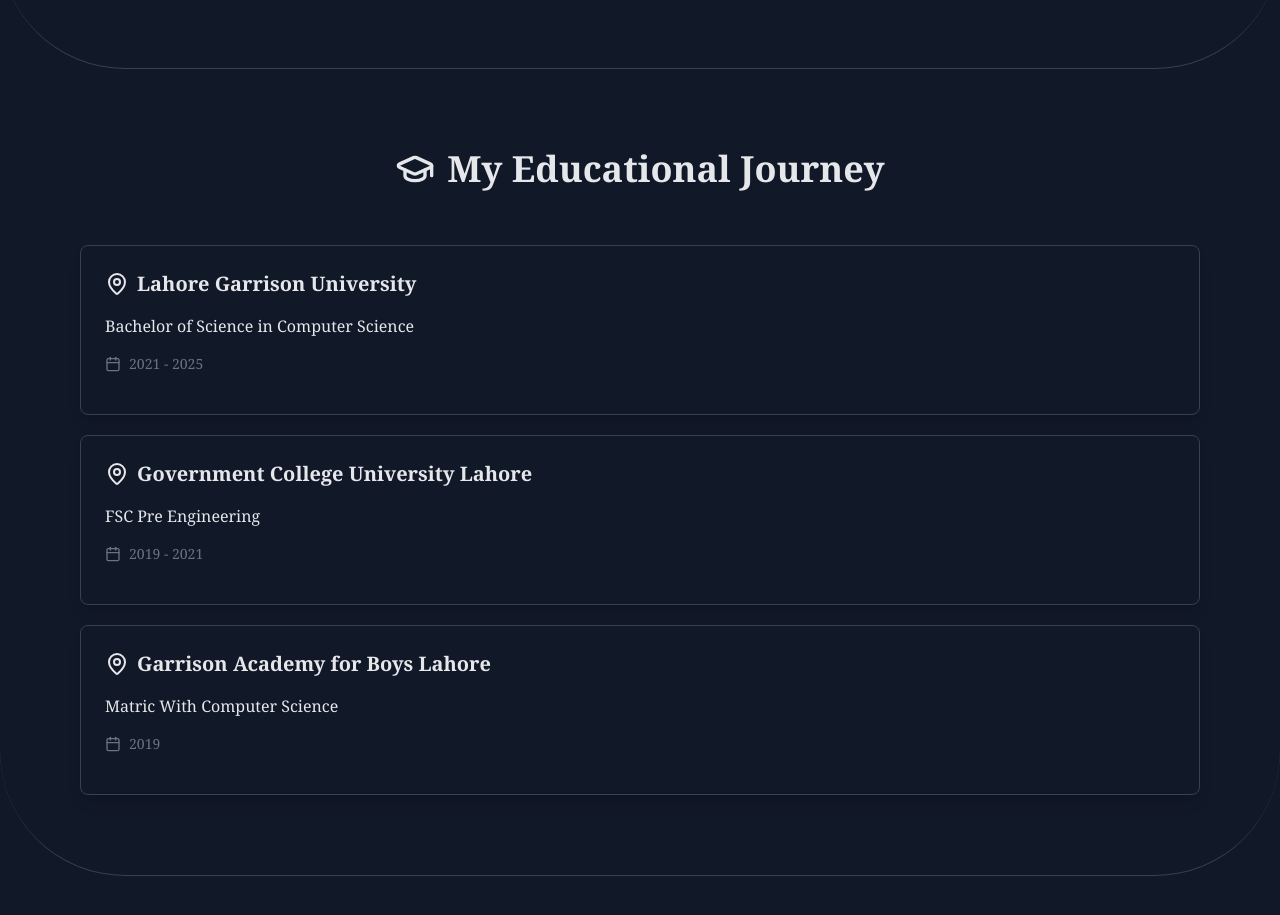
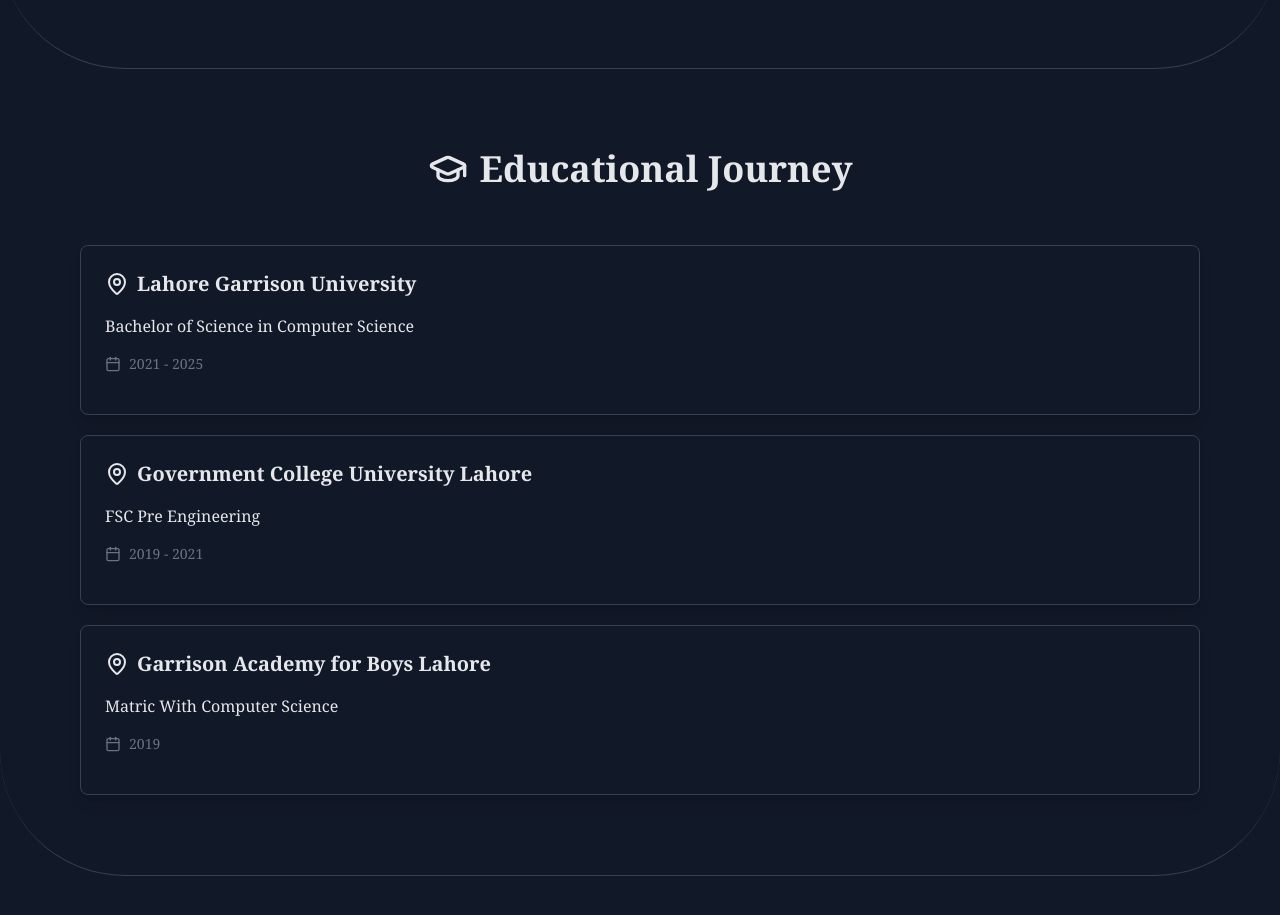
Before and after one commit to IamHamzaAziz/mern-portfolio, a React (Vite) app in the folder frontend/: page / in a window 1280 px wide. Shown: the part 1652-2567 px from the top of the page. Built offline with nearby package versions, Linux system fonts and the light colour scheme.

Commit message:
changed heading in education section

```diff
--- a/frontend/src/sections/Education.jsx
+++ b/frontend/src/sections/Education.jsx
@@ -26,7 +26,7 @@ const Education = () => {
             <div className="container mx-auto px-10">
                 <h1 className='text-2xl sm:text-4xl font-bold flex justify-center items-center space-x-3'>
                     <svg xmlns="http://www.w3.org/2000/svg" width="24" height="24" viewBox="0 0 24 24" fill="none" stroke="currentColor" stroke-width="2" stroke-linecap="round" stroke-linejoin="round" className="lucide lucide-graduation-cap h-7 w-7 sm:h-10 sm:w-10"><path d="M21.42 10.922a1 1 0 0 0-.019-1.838L12.83 5.18a2 2 0 0 0-1.66 0L2.6 9.08a1 1 0 0 0 0 1.832l8.57 3.908a2 2 0 0 0 1.66 0z"/><path d="M22 10v6"/><path d="M6 12.5V16a6 3 0 0 0 12 0v-3.5"/></svg>
-                    <span className='hidden sm:block'>My Educational Journey</span>
+                    <span className='hidden sm:block'>Educational Journey</span>
                     <span className='block sm:hidden'>Education</span>
                 </h1>
                 <div className="space-y-5 mt-14">
```
